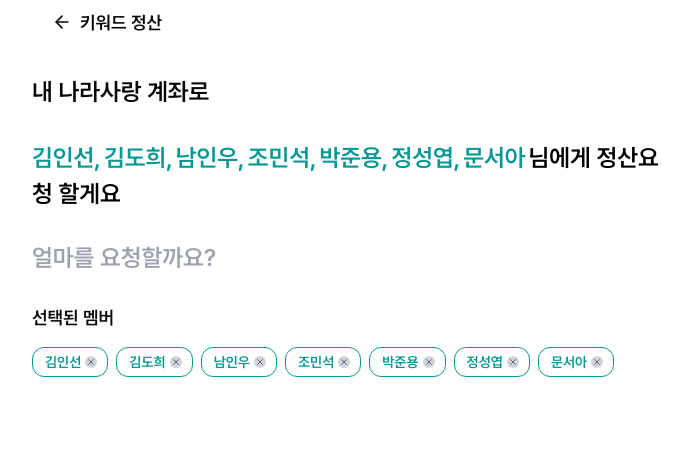
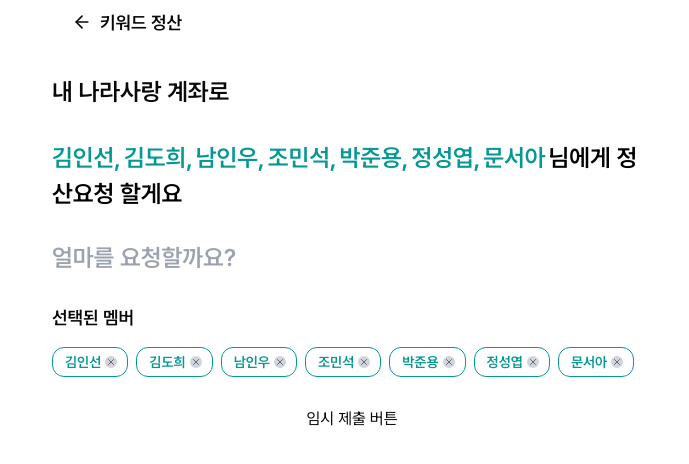
Before and after one commit to KeywordHanaro/KeywordHanaro_FE, a Next.js app: page /settlement in a window 1280 px wide. Shown: the top 464 px of the page, without its empty margins (288-977 px from the left). Built offline with nearby package versions, Linux system fonts and the light colour scheme.

Commit message:
[feat] settlement 홈 페이지 number input 제외 구현

```diff
--- a/app/(routes)/settlement/page.tsx
+++ b/app/(routes)/settlement/page.tsx
@@ -1,11 +1,42 @@
+'use client';
+
 import Header from '@/components/atoms/Header';
+import SettlementCompletion from '@/components/templates/settlement/SettlementCompletion';
 import SettlementRequest from '@/components/templates/settlement/SettlementRequest';
+import { Member } from '@/data/member';
+import { settlementData } from '@/data/settlement';
+import { useState } from 'react';
 
 export default function SettlementPage() {
+  const [step, setStep] = useState(1);
+  const [moneyResult, setMoneyResult] = useState<string | null>(null);
+  const [membersResult, setMembersResult] = useState<Member[]>([]);
+
+  const handleStep = () => {
+    setStep((pre) => pre + 1);
+  };
+
   return (
-    <div>
+    <div className='w-full h-full flex flex-col relative px-[20px]'>
       <Header text='키워드 정산' showActionButton={false} />
-      <SettlementRequest />
+      {step === 1 && (
+        <SettlementRequest
+          setMoneyResult={setMoneyResult}
+          handleStep={handleStep}
+          setMembersResult={setMembersResult}
+          accountName={settlementData.MyAccount.accountName}
+          initMember={settlementData.Members}
+        />
+      )}
+
+      {step === 2 && moneyResult && (
+        <SettlementCompletion
+          members={membersResult}
+          money={moneyResult}
+          accountName={settlementData.MyAccount.accountName}
+          isAdjustment={settlementData.isAdjustment}
+        />
+      )}
     </div>
   );
 }
--- /dev/null
+++ b/components/templates/settlement/SettlementCompletion.tsx
@@ -0,0 +1,51 @@
+import { Button } from '@/components/atoms/Button';
+import { Member } from '@/data/member';
+import { useRouter } from 'next/navigation';
+
+export default function SettlementCompletion({
+  members,
+  money,
+  accountName,
+  isAdjustment,
+}: {
+  members: Member[];
+  money: string;
+  accountName: string;
+  isAdjustment: boolean;
+}) {
+  const router = useRouter();
+
+  const handleSubmit = () => {
+    console.log('데이터 제출됨', members, money);
+    router.push('/');
+  };
+
+  return (
+    <div className='flex flex-col gap-[30px] pt-[30px] h-full'>
+      <p className='text-[24px] font-semibold text-center'>
+        {isAdjustment ? '정산' : '회비'} 요청이 완료되었어요
+      </p>
+
+      <div className='flex flex-col items-center justify-center gap-[11px] flex-grow'>
+        <p className='text-[18px] font-normal'>{accountName}로</p>
+        <div className='text-[#069894] text-[24px] font-semibold flex-grow'>
+          {members.map((member, idx) =>
+            idx !== members.length - 1 ? (
+              <span key={member.id} className='mr-[3px]'>
+                {member.name},
+              </span>
+            ) : (
+              <span key={member.id}>{member.name}</span>
+            )
+          )}
+          <span className='text-black ml-[3px]'>님에게</span>
+          <p className='text-[18px] text-center'>{money} 원이 요청됐어요</p>
+        </div>
+      </div>
+
+      <Button className='w-full mb-[34px]' onClick={handleSubmit}>
+        완료
+      </Button>
+    </div>
+  );
+}
--- a/components/templates/settlement/SettlementRequest.tsx
+++ b/components/templates/settlement/SettlementRequest.tsx
@@ -3,12 +3,24 @@
 import { MoneyInputRef } from '@/components/atoms/Inputs';
 import { ChipsList } from '@/components/molecules/ChipList';
 import { Member } from '@/data/member';
-import { settlementData } from '@/data/settlement';
-import { useState } from 'react';
+import { useState, useRef } from 'react';
 
-export default function SettlementRequest() {
-  const [members, setMembers] = useState<Member[]>(settlementData.Members);
+export default function SettlementRequest({
+  setMoneyResult,
+  handleStep,
+  accountName,
+  setMembersResult,
+  initMember,
+}: {
+  setMoneyResult: React.Dispatch<React.SetStateAction<string | null>>;
+  setMembersResult: React.Dispatch<React.SetStateAction<Member[]>>;
+  handleStep: () => void;
+  accountName: string;
+  initMember: Member[];
+}) {
+  const [members, setMembers] = useState<Member[]>(initMember);
   const [deleteMember, setDeleteMember] = useState<Member[]>([]);
+  const moneyRef = useRef<HTMLInputElement>(null);
 
   const handleDeleteMember = (id: number) => {
     setMembers(members.filter((member) => id !== member.id));
@@ -18,11 +30,22 @@ export default function SettlementRequest() {
     ]);
   };
 
+  const handleSubmit = ({
+    money,
+    members,
+  }: {
+    money: string;
+    members: Member[];
+  }) => {
+    setMoneyResult(money);
+    setMembersResult(members);
+    handleStep();
+    console.log('제출시 데이터', money, members);
+  };
+
   return (
     <div className='flex flex-col gap-[30px] pt-[30px]'>
-      <p className='text-[24px] font-semibold'>
-        {settlementData.myAccunt.accountName}로
-      </p>
+      <p className='text-[24px] font-semibold'>{accountName}로</p>
       <div className='text-[#069894] text-[24px] font-semibold'>
         {members.map((member, idx) =>
           idx !== members.length - 1 ? (
@@ -35,7 +58,7 @@ export default function SettlementRequest() {
         )}
         <span className='text-black ml-[3px]'>님에게 정산요청 할게요</span>
       </div>
-      <MoneyInputRef placeHolder='얼마를 요청할까요?' />
+      <MoneyInputRef placeHolder='얼마를 요청할까요?' ref={moneyRef} />
 
       {/* 선택된 멤버 */}
       {members.length !== 0 && (
@@ -63,6 +86,15 @@ export default function SettlementRequest() {
           </div>
         </div>
       )}
+
+      <button
+        onClick={() => {
+          if (moneyRef?.current?.value)
+            handleSubmit({ money: moneyRef?.current?.value, members });
+        }}
+      >
+        임시 제출 버튼
+      </button>
     </div>
   );
 }
--- a/data/settlement.ts
+++ b/data/settlement.ts
@@ -13,7 +13,7 @@ export type settlement = {
 };
 
 export const settlementData = {
-  myAccunt: {
+  MyAccount: {
     accountName: '내 나라사랑 계좌',
     bankId: 111,
     accountNumber: '123-4567-2221',
```
